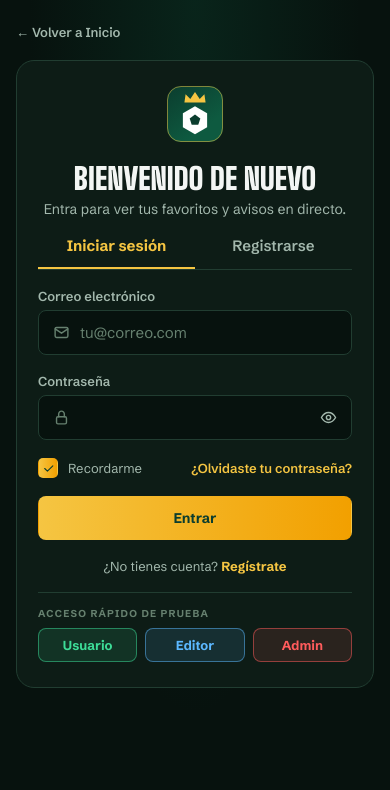
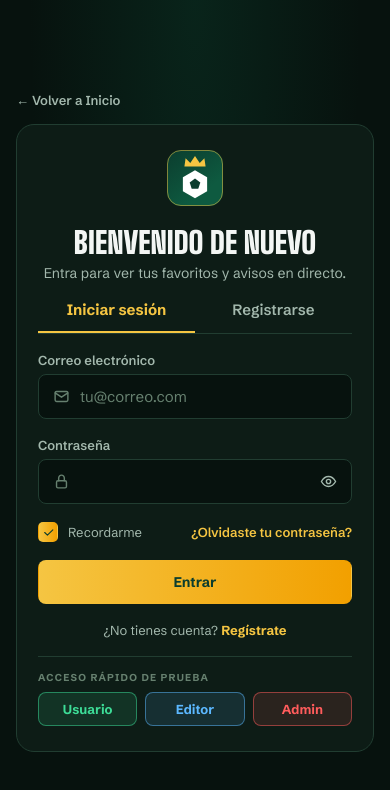
Before and after one commit to IvanRengelFerreira/FutKingva, a React (Vite) app in the folder client/: page /#/acceso in a window 390 px wide. Shown: the top 790 px of the page. Built offline with nearby package versions, Linux system fonts and the light colour scheme.

Commit message:
fix: texto sobresalia en version mobile

```diff
--- a/client/views/Access/Access.css
+++ b/client/views/Access/Access.css
@@ -74,6 +74,7 @@
 
 .access__heading p {
   margin: 0;
+  text-wrap: balance;
   font-size: 14px;
   color: var(--text-secondary);
 }
@@ -87,6 +88,7 @@
 
 .access__row {
   display: flex;
+  flex-wrap: wrap;
   align-items: flex-start;
   justify-content: space-between;
   gap: 12px;
@@ -227,7 +229,7 @@
 /* Móvil: tarjeta más estrecha y título más pequeño */
 @media (max-width: 799px) {
   .access {
-    justify-content: flex-start;
+    gap: 16px;
     padding: 24px 16px;
   }
 
```
